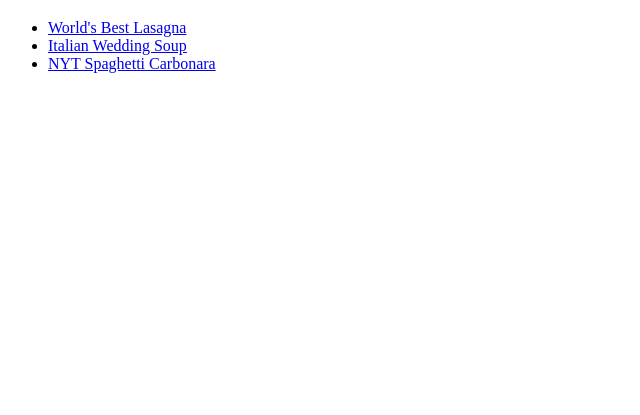
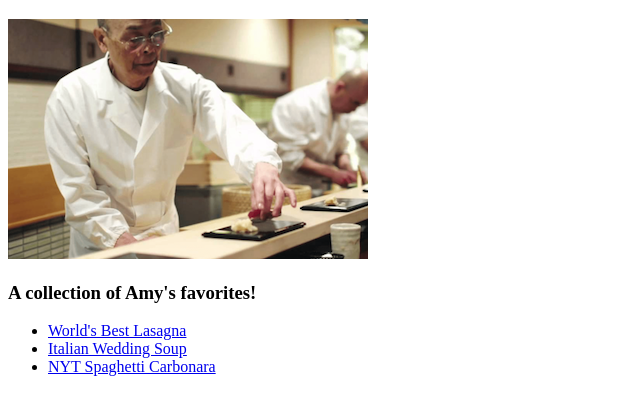
Before and after one commit to theamzhao/odin-recipes, a plain HTML site: page index.html in a window 1280 px wide. Shown: the part 61-476 px from the top of the page, without its empty margins (0-640 px from the left). Drawn offline with Linux system fonts and the light colour scheme.

Commit message:
Added image to index page

```diff
--- a/index.html
+++ b/index.html
@@ -6,6 +6,8 @@
     </head>
     <body>
         <h1>Odin Recipes</h1>
+        <img src="img/jiro.png" alt="Jiro making sushi for omakase">
+        <h3>A collection of Amy's favorites!</h3>
         <ul>
             <li><a href="recipes/lasagna.html">World's Best Lasagna</a></li>
             <li><a href="recipes/italian-wedding-soup.html">Italian Wedding Soup</a></li>
```
Also changed, not shown: recipes/lasagna.html (+1 -1 lines), img/jiro.png (added).
